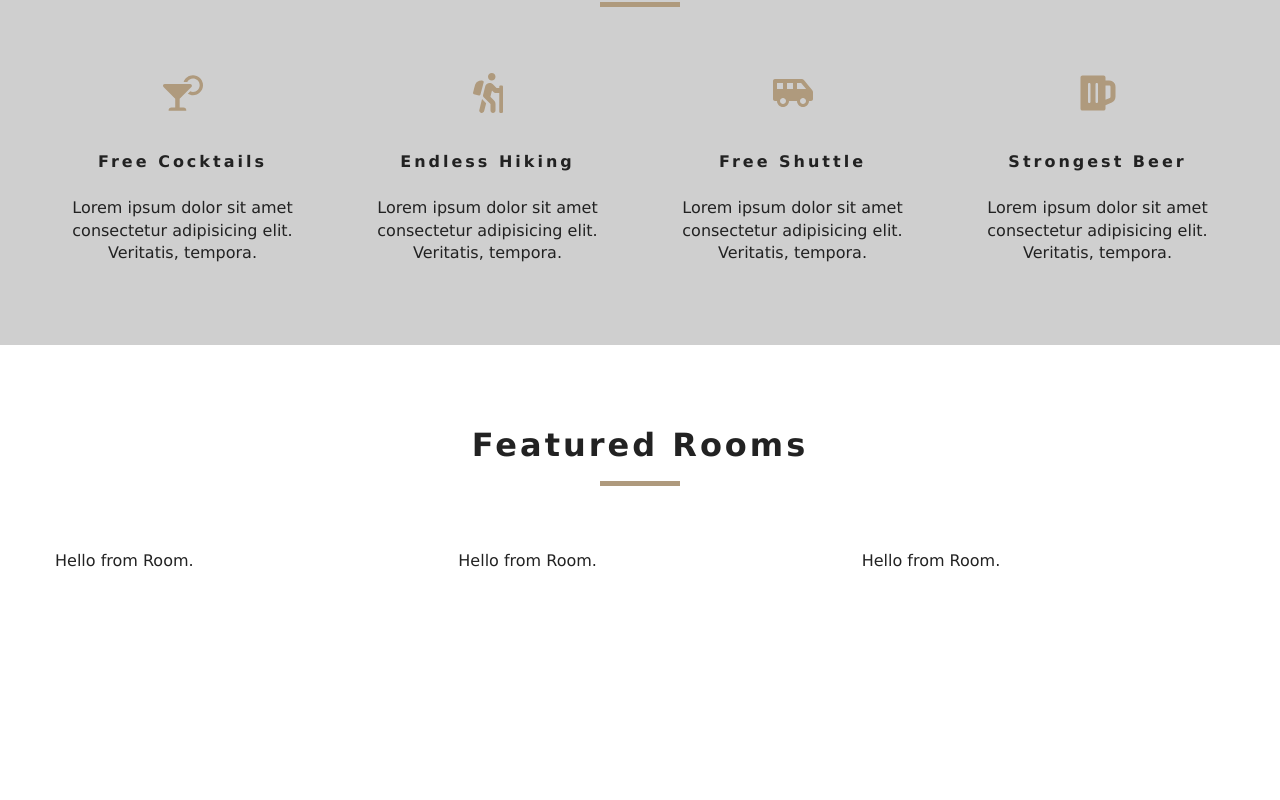
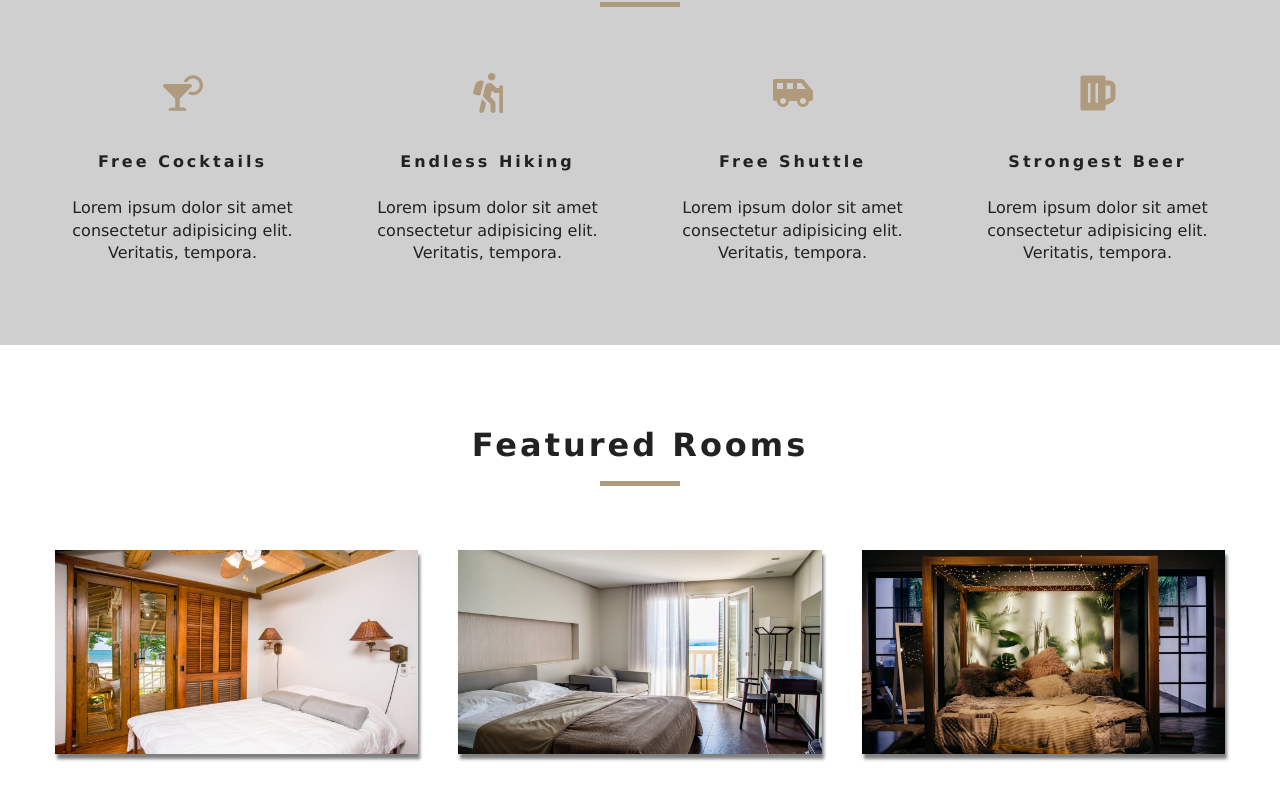
Before and after one commit to willypark22/hotel-reservation-react, a React (Create React App) app: page / in a window 1280 px wide. Shown: the part 934-1734 px from the top of the page. Before the commit the page ends 1586 px from the top, so only its background shows below. Built offline with nearby package versions, Linux system fonts and the light colour scheme.

Commit message:
Added room.js for displaying rooms

```diff
--- a/src/components/Room.js
+++ b/src/components/Room.js
@@ -1,10 +1,14 @@
-import React from 'react'
+import React from 'react';
+import { Link } from 'react-router-dom';
 
-const Room = () => {
+const Room = ({ room }) => {
+    const {name, slug, images, price} = room;
     return (
-        <div>
-            Hello from Room.
-        </div>
+        <article className="room">
+            <div className="img-container">
+                <img src={images[0]} alt="Single Room" />
+            </div>
+        </article>
     )
 }
 
```
